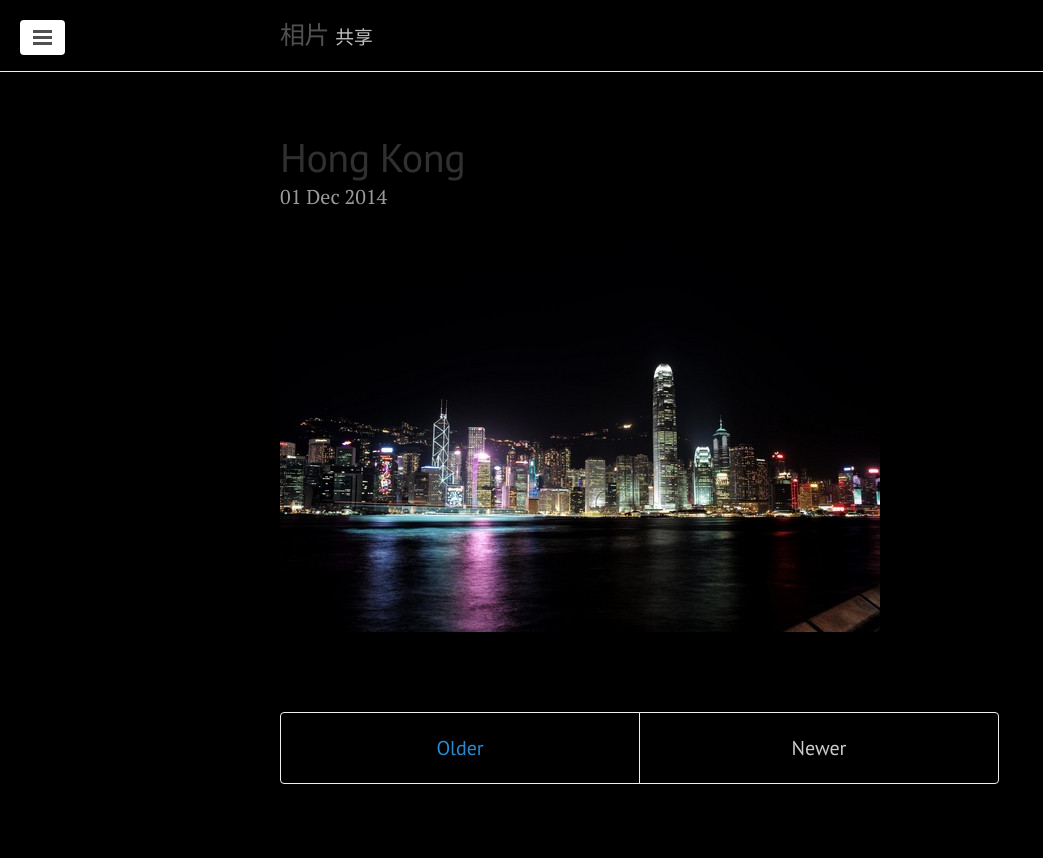
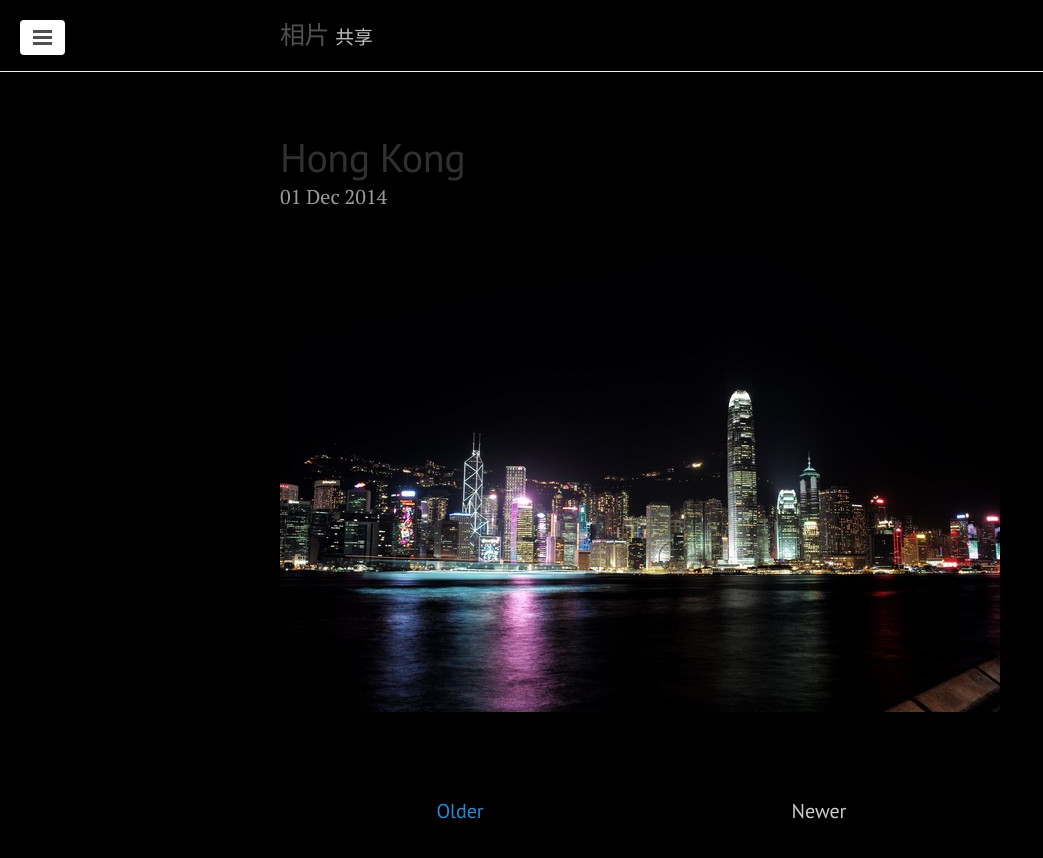
Before and after one commit to photozsm/photozsm.github.io, a Jekyll site: the page built from index.html, in a window 1280 px wide. Shown: the top 858 px of the page, without its empty margins (0-1043 px from the left). Built offline with Jekyll 4.4.1, drawn with Linux system fonts in a browser that asks for light colours; Markdown is read by kramdown in place of the engine named in the settings; the list of posts is cut into pages by our own code.

Commit message:
no message

```diff
--- a/public/css/lanyon.css
+++ b/public/css/lanyon.css
@@ -375,7 +375,7 @@
 /* Pagination items can be `span`s or `a`s */
 .pagination-item {
   display: block;
-  padding: 1rem;
+  padding: 0.2rem;
   /*border: 1px solid #eee;*/
 }
 .pagination-item:first-child {
--- a/public/css/poole.css
+++ b/public/css/poole.css
@@ -370,7 +370,7 @@
 .pagination-item {
   display: block;
   padding: 1rem;
-  border: 1px solid #eee;
+  /*border: 1px solid #eee;*/
 }
 .pagination-item:first-child {
   margin-bottom: -1px;
```
Also changed, not shown: public/thumb/hk1.jpg, public/thumb/hk2.jpg, public/thumb/ts1.jpg, public/thumb/ts2.jpg, public/thumb/ts3.jpg, public/thumb/ts4.jpg.
